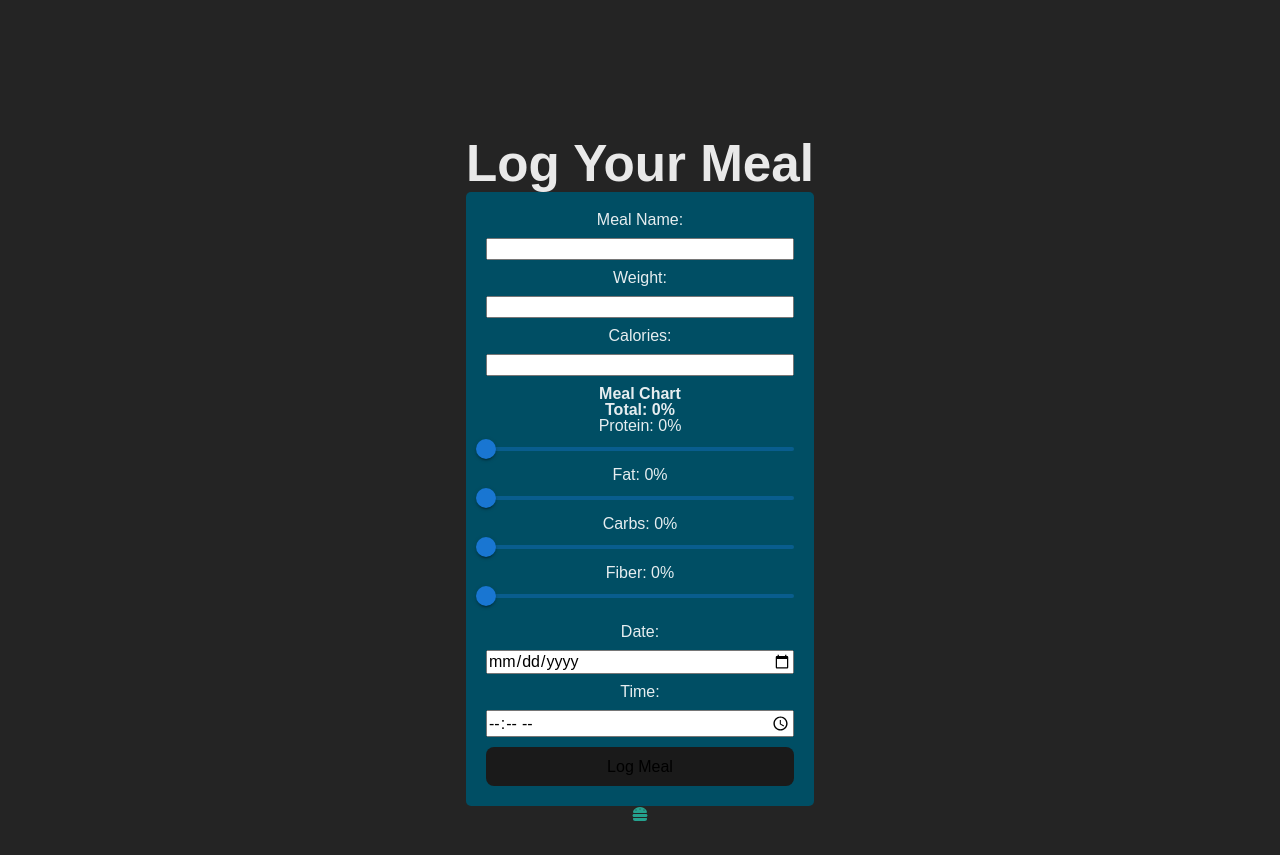
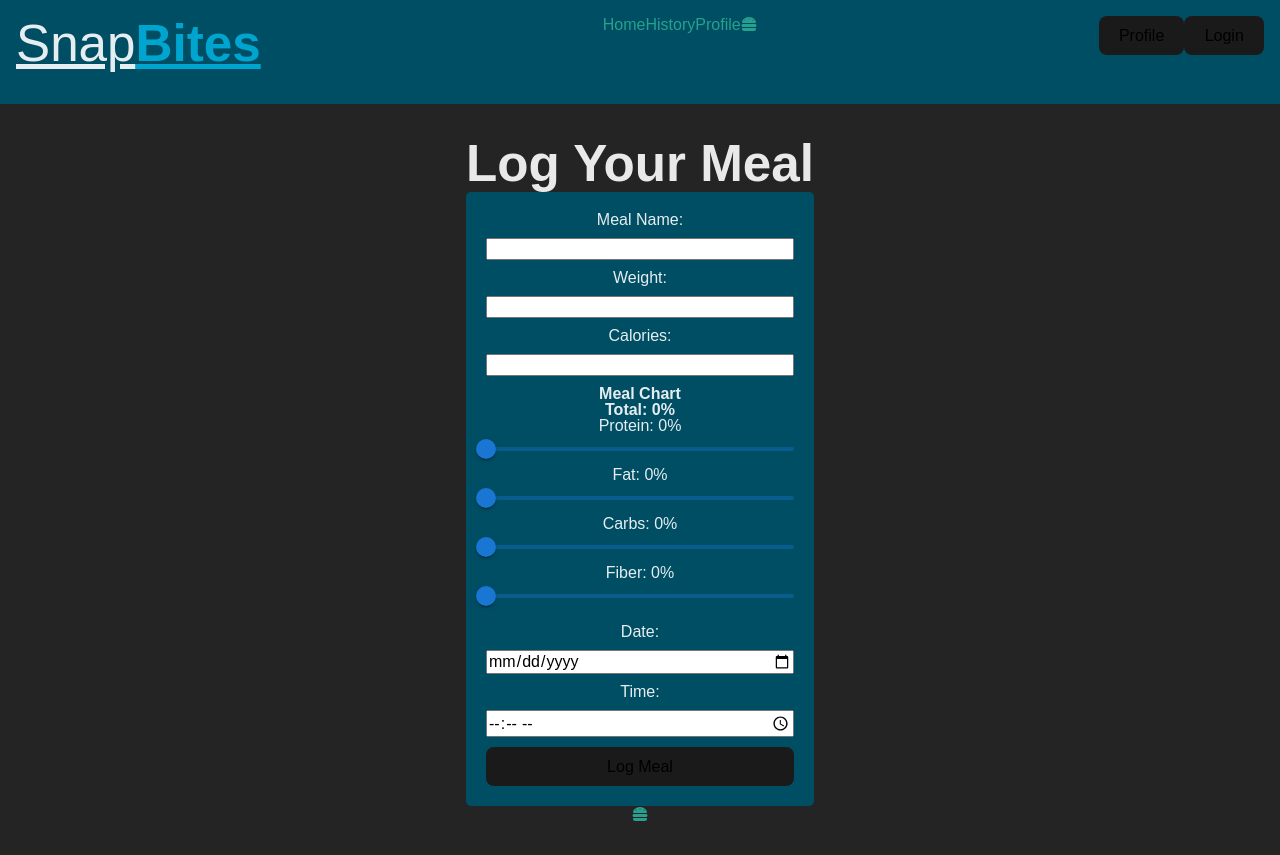
Before and after one commit to ArtOfTheNiles/SnapBites, a React (Vite) app in the folder client/: page /logmeal in a window 1280 px wide. Built offline with nearby package versions, Linux system fonts and the light colour scheme.

Commit message:
Reactive link logic added

```diff
--- a/client/src/components/Header.tsx
+++ b/client/src/components/Header.tsx
@@ -2,10 +2,13 @@
 // If not logged in, show the login button
 // If logged in, show the profile name and settings
 // If not present on the index while logged in, show the log meal button
-import { Link } from 'react-router-dom'
+import { Link, useLocation } from 'react-router-dom'
 import '../assets/styles/Header.css'
+import GoToLogMealButton from './GoToLogMealButton';
 
 export default function Header() {
+  const location = useLocation();
+
   return (
     <header className="header">
       <span className="logo-container">
@@ -13,9 +16,25 @@ export default function Header() {
         <h1 className="logo-snap">Snap</h1>
         <h1 className="logo-bites">Bites</h1>
       </span>
+      <span className="nav-container">
+        <Link to="/">{
+          location.pathname === '/' ? null : ( "Home" )
+        }</Link>
+        <Link to="/history">{
+          location.pathname === '/history' ? null : ( "History" )
+        }</Link>
+        <Link to="/profile">{
+          location.pathname === '/profile' ? null : ( "Profile" )
+        }</Link>
+        <GoToLogMealButton />
+      </span>
       <span className="profile-container">
-        <Link to="/profile" className="profile-link">{'John Doe'}</Link>
-        <button className="login-button">Login</button>
+        <Link to="/profile" className="profile-link">{
+          location.pathname === '/profile' ? null : ( <button className="profile-button">Profile</button> )
+        }</Link>
+        <Link to="/login" className="login-link">{
+          location.pathname === '/login' ? null : ( <button className="login-button">Login</button> )
+        }</Link>
       </span>
     </header>
   )
--- a/client/src/pages/LogMeal.tsx
+++ b/client/src/pages/LogMeal.tsx
@@ -2,10 +2,13 @@
 import GoToLogMealButton from "../components/GoToLogMealButton";
 import '../assets/styles/LogMeal.css'
 import MealChart from "../components/MealChart";
+import Header from "../components/Header";
 
 export default function LogMeal() {
   return (
     <>
+    <Header />
+
     <div className="log-meal">
       <h1>Log Your Meal</h1>
       <form id="log-meal-form">
```
Also changed, not shown: client/src/components/GoToLogMealButton.tsx (+18 -0 lines).
